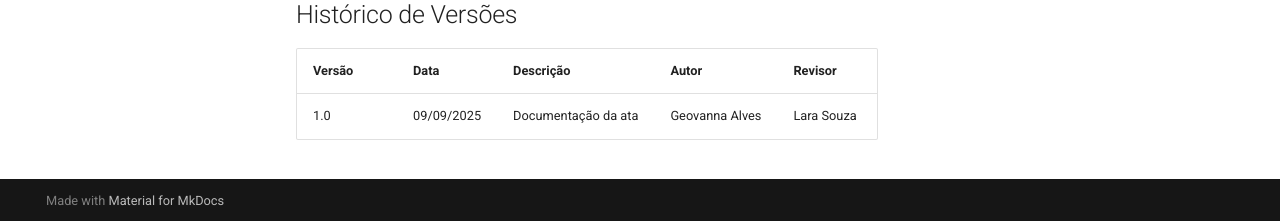
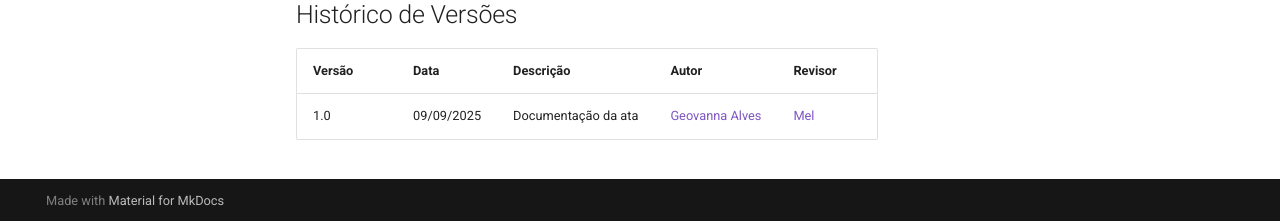
Before and after one commit to Requisitos-de-Software/2025.2-Grupo05, an MkDocs documentation site: the page built from docs/Atas/ata06-09.md, in a window 1280 px wide and 900 px high, scrolled down 707 px. Shown: the part 676-897 px from the top of the window. Built offline with MkDocs 1.6.1 and Material for MkDocs 9.7.7, drawn with Linux system fonts in a browser that asks for light colours; comment, search, counter and statistics services are not loaded.

Commit message:
Update ata06-09.md

```diff
--- a/docs/Atas/ata06-09.md
+++ b/docs/Atas/ata06-09.md
@@ -36,6 +36,6 @@ Será realizada no dia 07/09/2025, às 20h.
 
 ## Histórico de Versões
 
-| Versão | Data       | Descrição                   | Autor             | Revisor         |
-|--------|------------|-----------------------------|-------------------|-----------------|
-| 1.0    | 09/09/2025 | Documentação da ata           |  Geovanna Alves   |    Lara Souza        |
+| Versão | Data       | Descrição               | Autor                                                     | Revisor                                                 |
+|--------|------------|------------------------|-----------------------------------------------------------|--------------------------------------------------------|
+| 1.0    | 09/09/2025 | Documentação da ata     | [Geovanna Alves](https://github.com/GeovannaUmbelino)     | [Mel](https://github.com/mel14-hub)                  |
```
